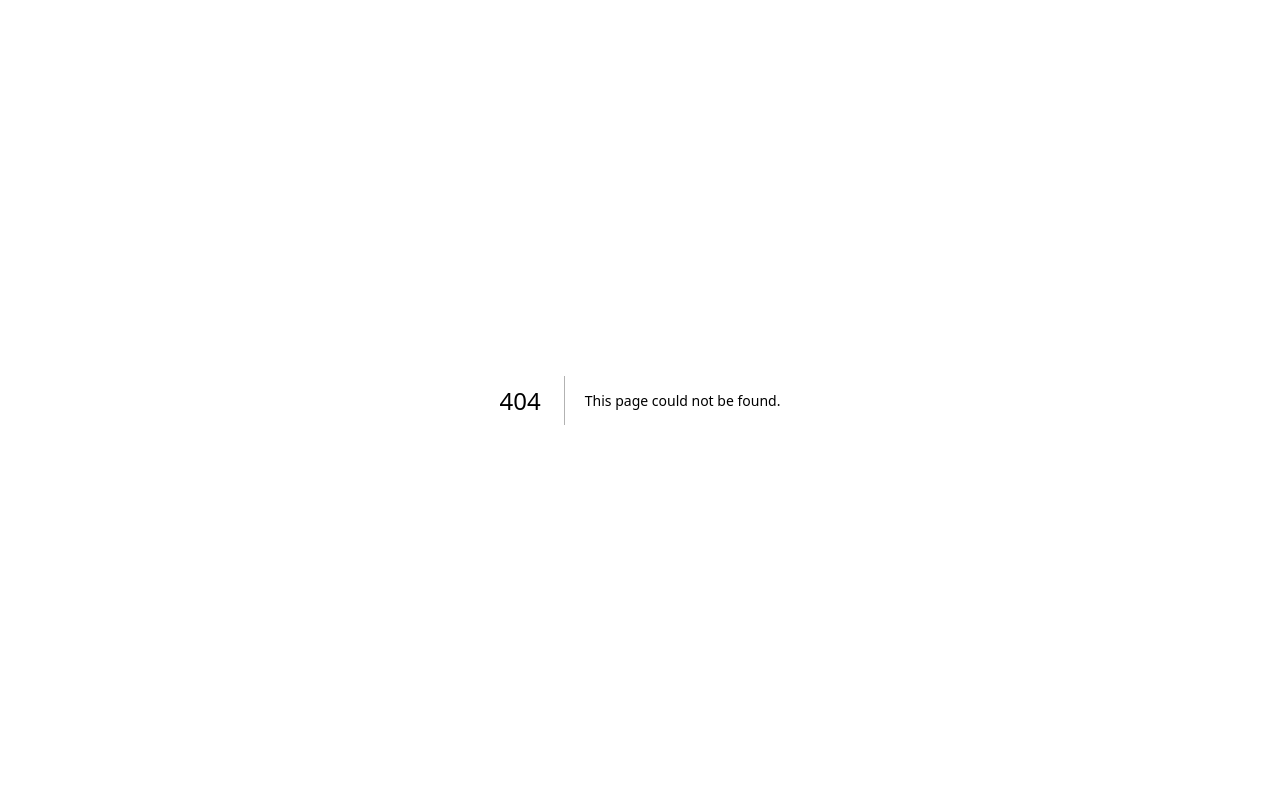
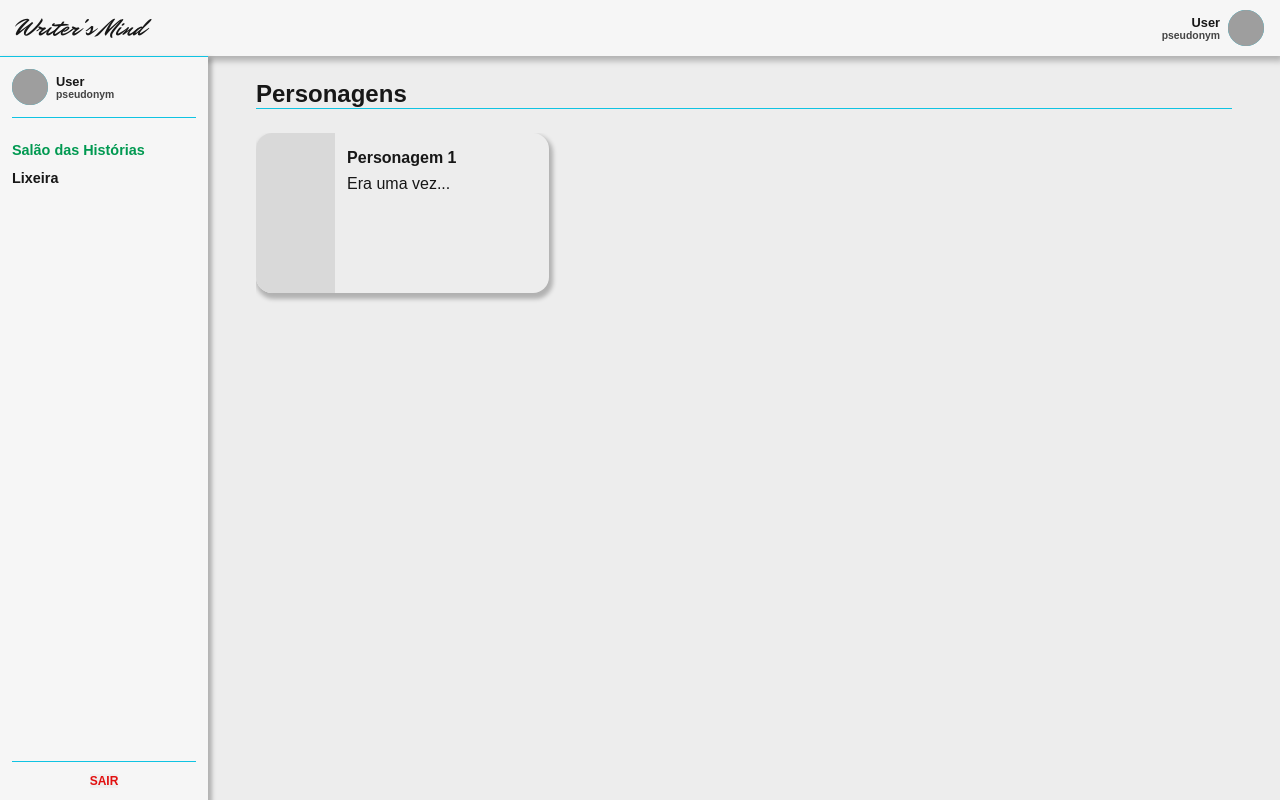
Before and after one commit to lucas-sdalmeida/writers-mind-client, a Next.js app: page /character in a window 1280 px wide. Before the commit this address had no page. Built offline with nearby package versions, Linux system fonts and the light colour scheme; grey boxes are pictures that could not be loaded.

Commit message:
feat: implement characters list page

```diff
--- /dev/null
+++ b/app/(main)/character/CharactersPage.module.css
@@ -0,0 +1,72 @@
+.charactersPage {
+  width: 100%;
+  height: 100%;
+
+  padding: 1.5rem 3rem;
+  display: flex;
+  flex-direction: column;
+}
+
+.header {
+  flex: 0 0 auto;
+  width: 100%;
+  border-bottom: 1px solid var(--light-blue, #10c3e2);
+}
+
+.charactersList {
+  flex: 1 0 auto;
+
+  width: 100%;
+
+  margin: 1.5rem 0 0;
+
+  display: flex;
+  gap: 1.5rem;
+  flex-wrap: wrap;
+
+  overflow-y: scroll;
+}
+
+.characterCard {
+  width: 30%;
+  height: 10rem;
+
+  border-radius: 1rem;
+  box-shadow: 2px 4px 4px 2px #00000040;
+
+  display: grid;
+  grid-template-columns: 2fr 4fr 1fr;
+  gap: .5rem
+}
+
+.characterDrawing {
+  width: 100%;
+  height: 100%;
+
+  border-top-left-radius: 1rem;
+  border-bottom-left-radius: 1rem;
+
+  background-color: #d9d9d9;
+}
+
+.characterDescription {
+  padding: 1rem .25rem;
+}
+
+.characterDescription p {
+  height: 100%;
+  margin-top: .5rem;
+}
+
+.deleteCharacter {
+  width: 100%;
+  height: 100%;
+
+  border-top-right-radius: 1rem;
+  border-bottom-right-radius: 1rem;
+}
+
+.deleteCharacter:hover {
+  transition: .5s;
+  background-color: #e21010;
+}
--- /dev/null
+++ b/app/(main)/character/page.tsx
@@ -0,0 +1,28 @@
+import style from './CharactersPage.module.css'
+
+export default function CharactersPage() {
+  return (
+    <div className={ style.charactersPage }>
+      <header className={ style.header }>
+        <h2>Personagens</h2>
+      </header>
+
+      <div className={ style.charactersList }>
+        <div className={ style.characterCard }>
+          <div className={ style.characterDrawing }>
+
+          </div>
+
+          <div className={ style.characterDescription }>
+            <h4>Personagem 1</h4>
+            <p>Era uma vez...</p>
+          </div>
+
+          <div className={ style.deleteCharacter }>
+
+          </div>
+        </div>
+      </div>
+    </div>
+  )
+}
```
